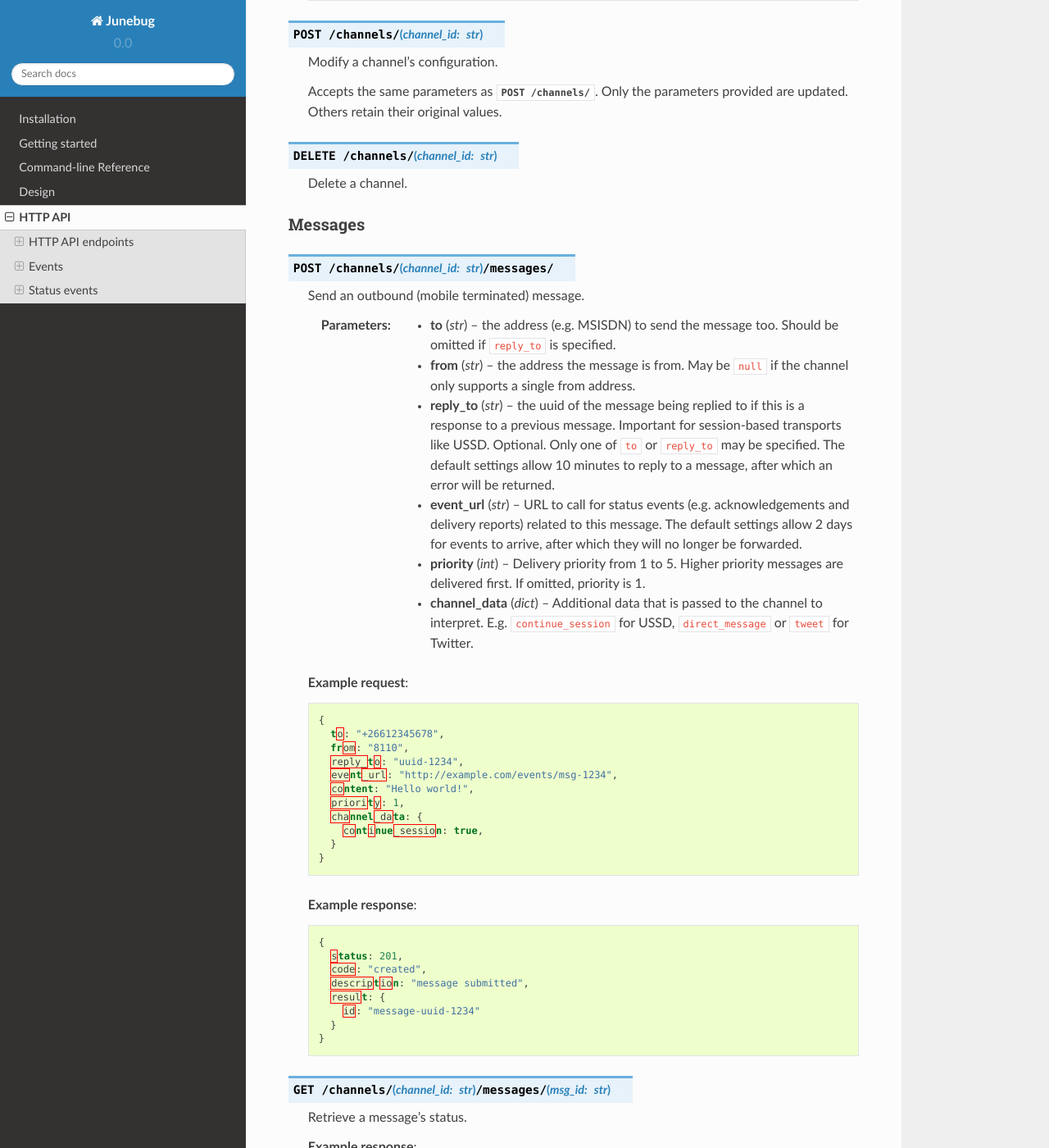
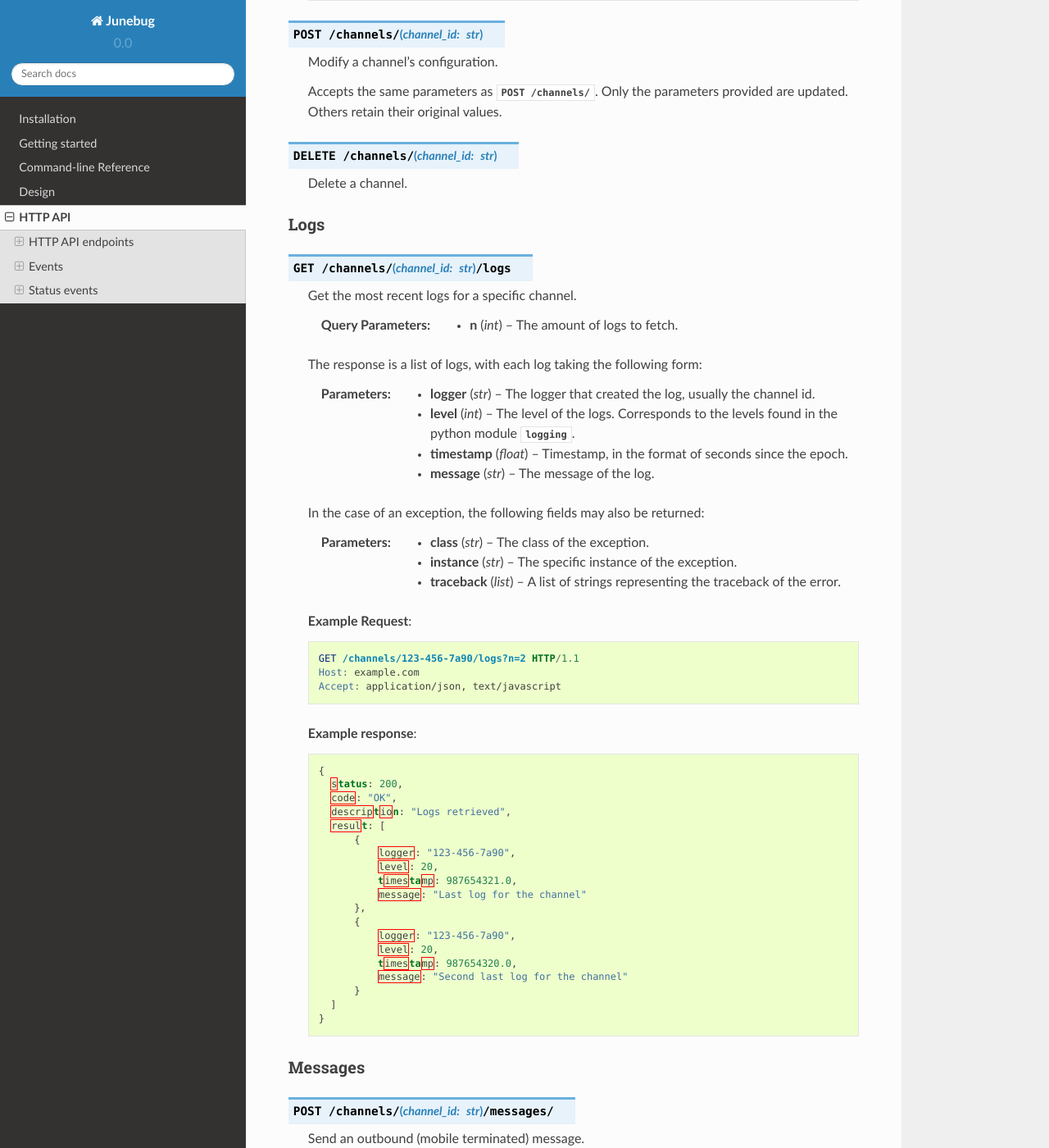
Before and after one commit to praekeltfoundation/junebug, a Sphinx documentation site: the page built from docs/http_api.rst, in a window 1280 px wide and 1400 px high, scrolled down 2605 px. Shown: the whole window at 82% size. Built offline with Sphinx 7.4.7 and the Read the Docs theme 2.0.0, drawn with Linux system fonts in a browser that asks for light colours; pages that are not in the unit, such as notebooks, are missing from menus.

Commit message:
Add documentation for logs api endpoint

```diff
--- a/docs/http_api.rst
+++ b/docs/http_api.rst
@@ -163,6 +163,66 @@ Channels
 .. http:delete:: /channels/(channel_id:str)
 
    Delete a channel.
+
+
+Logs
+^^^^
+
+.. http:get:: /channels/(channel_id:str)/logs
+
+   Get the most recent logs for a specific channel.
+
+   :query int n:
+       The amount of logs to fetch.
+
+
+   The response is a list of logs, with each log taking the following form:
+
+   :param str logger: The logger that created the log, usually the channel id.
+   :param int level:
+       The level of the logs. Corresponds to the levels found in the python
+       module :py:mod:`logging`.
+   :param float timestamp: Timestamp, in the format of seconds since the epoch.
+   :param str message: The message of the log.
+
+   In the case of an exception, the following fields may also be returned:
+
+   :param str class: The class of the exception.
+   :param str instance: The specific instance of the exception.
+   :param list traceback:
+       A list of strings representing the traceback of the error.
+
+   **Example Request**:
+
+   .. sourcecode:: http
+
+       GET /channels/123-456-7a90/logs?n=2 HTTP/1.1
+       Host: example.com
+       Accept: application/json, text/javascript
+
+   **Example response**:
+
+   .. sourcecode:: json
+
+      {
+        status: 200,
+        code: "OK",
+        description: "Logs retrieved",
+        result: [
+            {
+                logger: "123-456-7a90",
+                level: 20,
+                timestamp: 987654321.0,
+                message: "Last log for the channel"
+            },
+            {
+                logger: "123-456-7a90",
+                level: 20,
+                timestamp: 987654320.0,
+                message: "Second last log for the channel"
+            }
+        ]
+      }
 
 
 Messages
```
